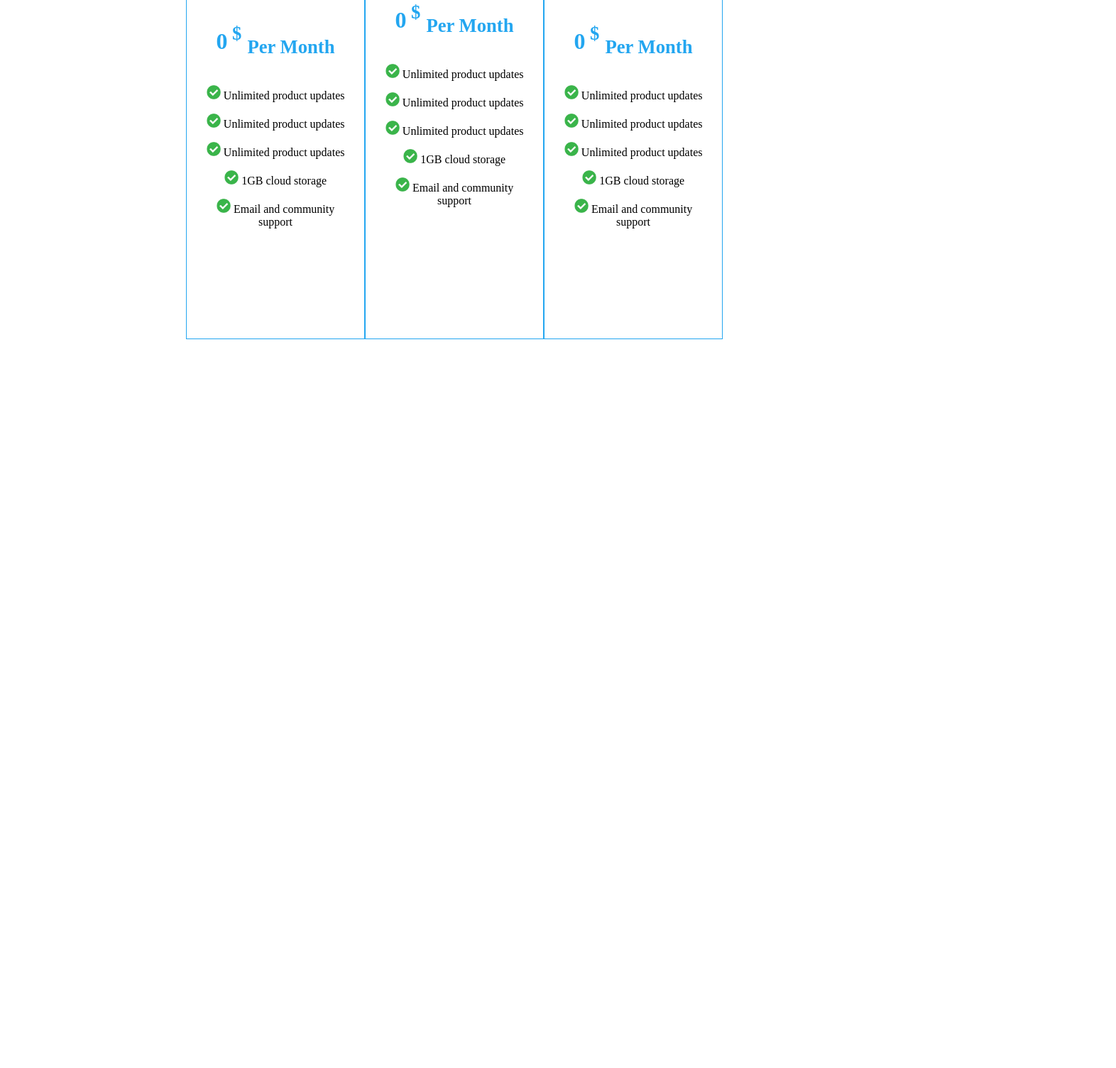
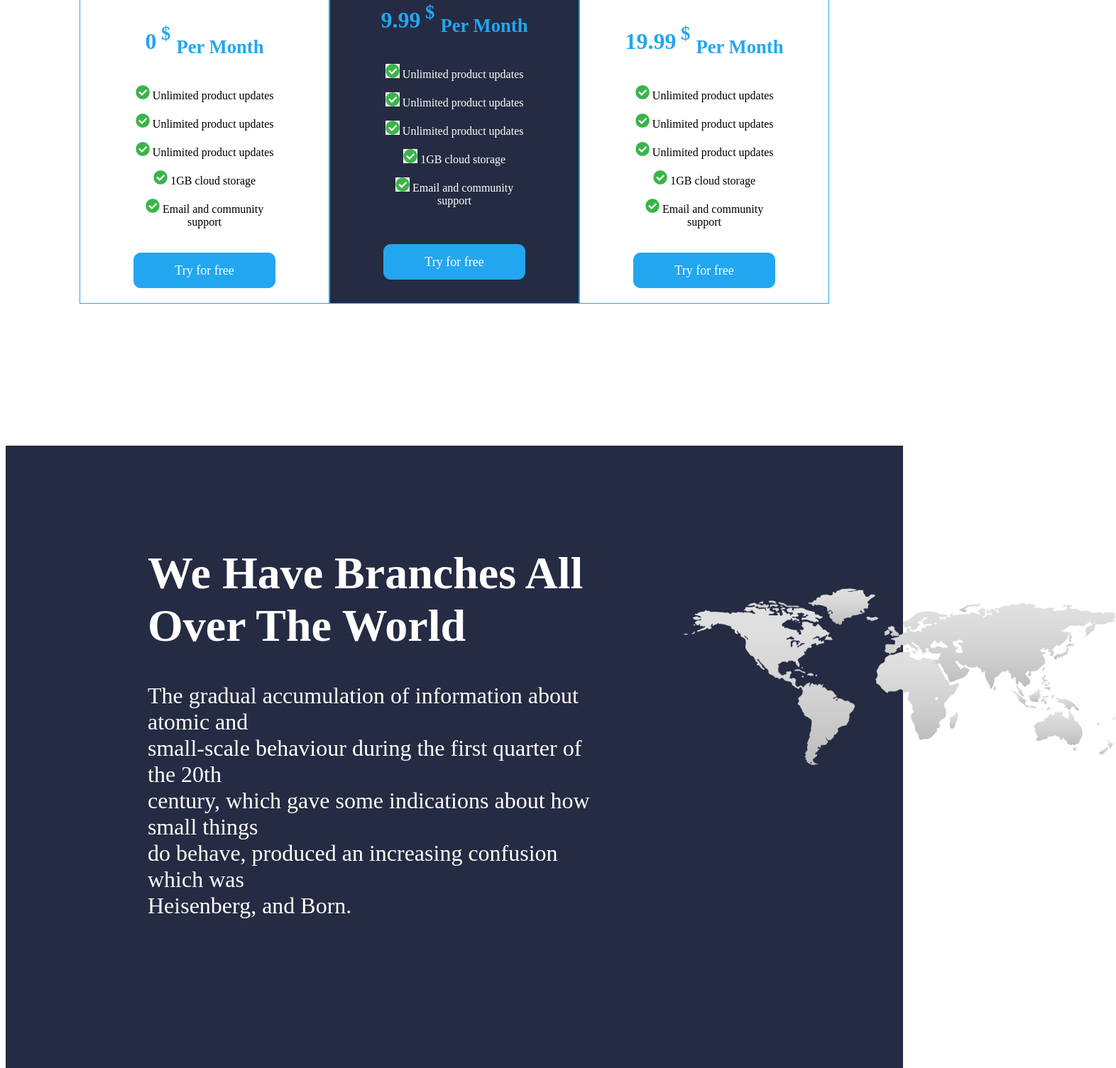
Before and after one commit to MalombaKevin/maisha_insuarance, a plain HTML site: page index.html in a window 1280 px wide. Shown: the part 2595-4100 px from the top of the page at 71% size, 1572 px wide, since content can reach past the window. Before the commit the page ends 3081 px from the top, so only its background shows below. Drawn offline with Linux system fonts and the light colour scheme.

Commit message:
This commit will add and style the section with the worldmap

```diff
--- a/index.css
+++ b/index.css
@@ -256,7 +256,7 @@ nav>ul>li {
 
 .price2 {
     display: flex;
-    height: 600px;
+    height: 550px;
     justify-content: center;
     margin-top: 5px;
     /* height: 300px; */
@@ -264,20 +264,22 @@ nav>ul>li {
 
 .priceA {
     border: 1px solid #23A6F0;
-    width: 250px;
+    width: 350px;
     text-align: center;
 }
 
 .priceB {
     border: 1px solid #23A6F0;
-    width: 250px;
+    width: 350px;
     text-align: center;
     margin-top: -30px;
+    background-color: #252B42;
+    color: white;
 }
 
 .priceC {
     border: 1px solid #23A6F0;
-    width: 250px;
+    width: 350px;
     text-align: center;
 }
 
@@ -294,3 +296,40 @@ nav>ul>li {
     height: 20px
     /* margin-top: 10px; */
 }
+
+#trybutton {
+    background-color: #23A6F0;
+    border-radius: 10px;
+    height: 50px;
+    width: 200px;
+    border: 1px solid #23A6F0;
+    color: white;
+    font-size: large;
+}
+
+.footer1 {
+    margin-top: 200px;
+    height: 1000px;
+    background-color: #252B42;
+    display: flex;
+    /* margin-right: 150px; */
+    /* margin-left: 250px; */
+}
+
+.footgraph {
+    margin-top: 100px;
+    color: white;
+    position: relative;
+    left: 200px;
+    font-size: xx-large;
+}
+
+.worldmap {
+    position: relative;
+    left: 300px;
+    margin-top: 200px;
+}
+
+#worldmap {
+    height: 250px;
+}
--- a/index.html
+++ b/index.html
@@ -142,32 +142,50 @@
             <p><img src="Assets/tick.jpg" id="tick"> Unlimited product updates</p>
             <p><img src="Assets/tick.jpg" id="tick"> 1GB cloud storage</p>
             <p><img src="Assets/tick.jpg" id="tick"> Email and community<br>support</p>
+            <br> <button id="trybutton"> Try for free</button>
         </div>
 
         <div class="priceB">
             <h1>STANDARD</h1>
             <p>Organize across all<br>apps by hand</p>
             <div class="cash">
-                <h1>0<span id="textsize"><sup> $</sup> <sub>Per Month</sub></span>
+                <h1>9.99<span id="textsize"><sup> $</sup> <sub>Per Month</sub></span>
             </div>
             <p><img src="Assets/tick.jpg" id="tick"> Unlimited product updates</p>
             <p><img src="Assets/tick.jpg" id="tick"> Unlimited product updates</p>
             <p><img src="Assets/tick.jpg" id="tick"> Unlimited product updates</p>
             <p><img src="Assets/tick.jpg" id="tick"> 1GB cloud storage</p>
             <p><img src="Assets/tick.jpg" id="tick"> Email and community<br>support</p>
+            <br><br> <button id="trybutton"> Try for free</button>
         </div>
         <div class="priceC">
             <h1>PREMIUM</h1>
             <p>Organize across all<br>apps by hand</p>
             <div class="cash">
-                <h1>0<span id="textsize"><sup> $</sup> <sub>Per Month</sub></span>
+                <h1>19.99<span id="textsize"><sup> $</sup> <sub>Per Month</sub></span>
             </div>
             <p><img src="Assets/tick.jpg" id="tick"> Unlimited product updates</p>
             <p><img src="Assets/tick.jpg" id="tick"> Unlimited product updates</p>
             <p><img src="Assets/tick.jpg" id="tick"> Unlimited product updates</p>
             <p><img src="Assets/tick.jpg" id="tick"> 1GB cloud storage</p>
             <p><img src="Assets/tick.jpg" id="tick"> Email and community<br>support</p>
+            <br> <button id="trybutton"> Try for free</button>
         </div>
+    </div>
+    <div class="footer1">
+        <div class="footgraph">
+            <h1>We Have Branches All <br> Over The World</h1>
+            <p>The gradual accumulation of information about atomic and <br>small-scale behaviour during the first quarter of the 20th<br>century, which gave some indications about how small things<br>do behave, produced an increasing confusion which was
+                <br>Heisenberg, and Born.</p>
+        </div>
+        <div class="worldmap">
+            <img src="./Assets/worlmap.png" id="worldmap">
+        </div>
+        <div class="booking">
+
+        </div>
+
+    </div>
 
 
 
```
Also changed, not shown: Assets/worlmap.png (renamed from Assets/pngwing 1.png).
